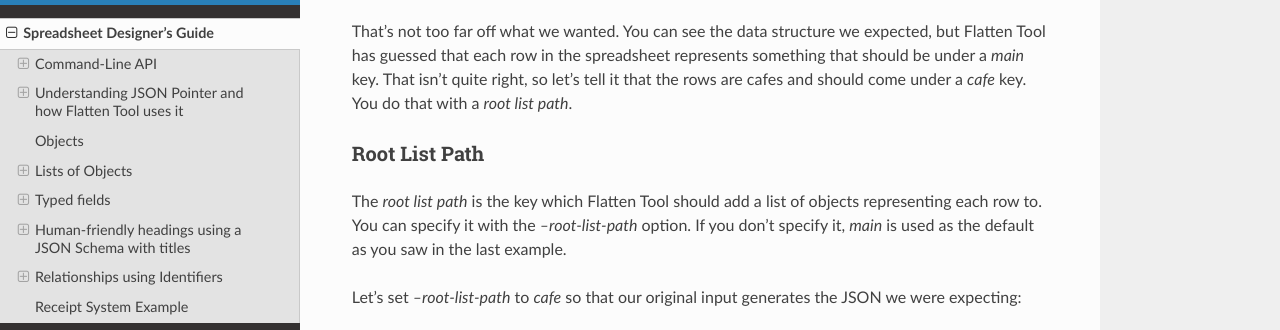
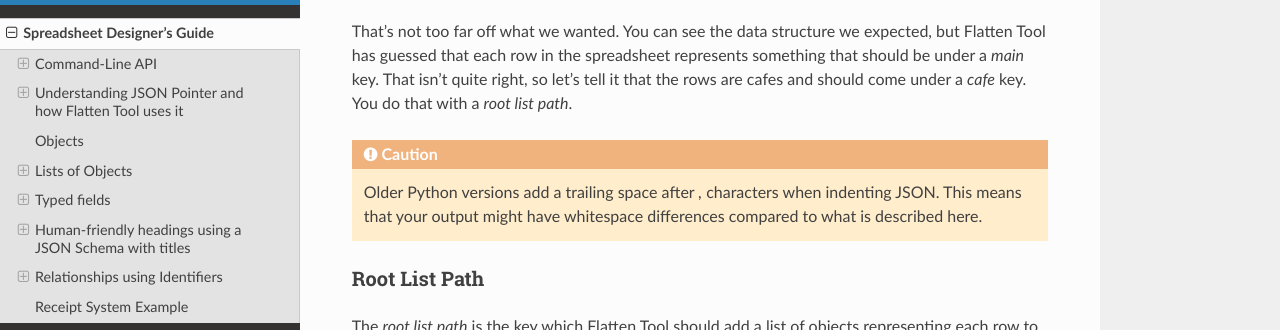
Before and after one commit to OpenDataServices/flatten-tool, a Sphinx documentation site: the page built from docs/userguide.rst, in a window 1280 px wide and 900 px high, scrolled down 1059 px, cut to the strip 113-443 px from the top of the window. Built offline with Sphinx 7.4.7 and the Read the Docs theme 2.0.0, drawn with Linux system fonts in a browser that asks for light colours; some of the changed text lies outside the part shown.

Commit message:
Allowing for text differences in JSON output of older Python versions

```diff
--- a/docs/userguide.rst
+++ b/docs/userguide.rst
@@ -45,6 +45,11 @@ represents something that should be under a `main` key. That isn't quite right,
 so let's tell it that the rows are cafes and should come under a `cafe` key.
 You do that with a *root list path*.
 
+.. caution::
+
+   Older Python versions add a trailing space after `,` characters when
+   indenting JSON. This means that your output might have whitespace
+   differences compared to what is described here.
 
 Root List Path
 --------------
@@ -441,6 +446,11 @@ pass the cell value through to the JSON as a number in that case.
 .. literalinclude:: ../examples/cafe/tables-typed-xlsx/expected.json
    :language: json
 
+.. caution::
+
+   Number formats in spreadsheets are ignored in Python 2.7 so this
+   example won't work. It does work in Python 3.4 and above though.
+
 Using a JSON Schema with types
 ------------------------------
 
```
Also changed, not shown: 1 other file.
